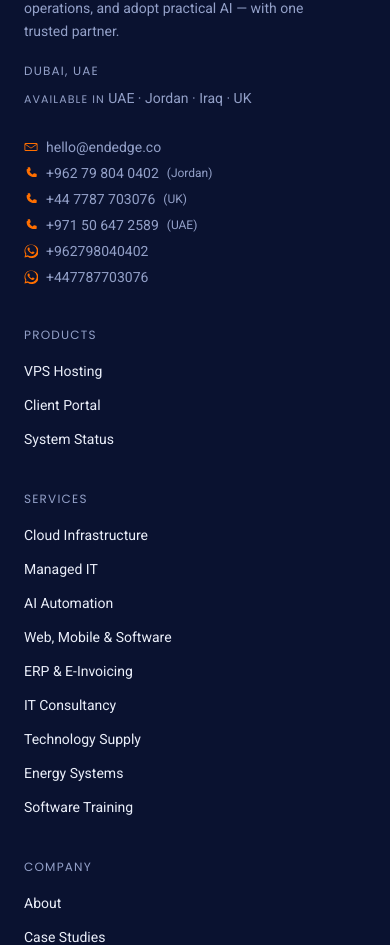
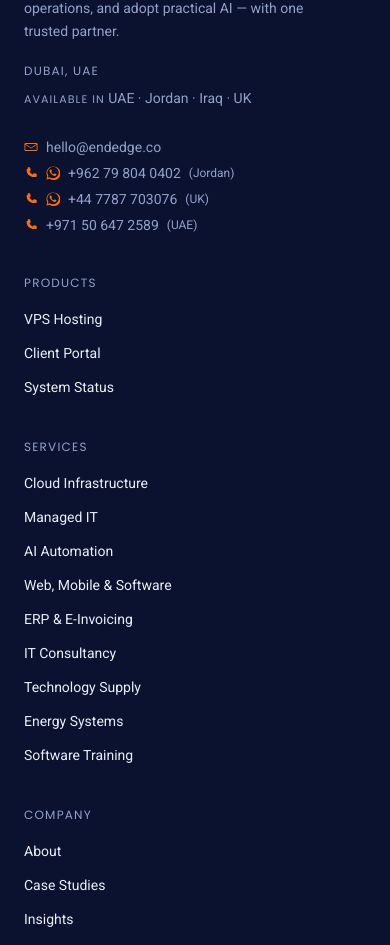
Before and after one commit to iconsjo1/endedge-website, a Next.js app: page /en/about in a window 390 px wide. Shown: the part 5915-6860 px from the top of the page. Built offline with nearby package versions, Linux system fonts and the light colour scheme; no server answers.

Commit message:
Merge matching phone and WhatsApp numbers into one contact row.
Show each number once with phone and WhatsApp icons when digits match, cutting footer duplication.

```diff
--- a/components/TrustContacts.tsx
+++ b/components/TrustContacts.tsx
@@ -24,6 +24,49 @@ type Props = {
   whatsappPrefill?: string;
 };
 
+function digitsOnly(value: string): string {
+  return value.replace(/\D/g, "");
+}
+
+type ContactLine = {
+  display: string;
+  tel?: string;
+  whatsapp?: string;
+  country: string | null;
+};
+
+/** One row per number — phone + WhatsApp merge when digits match. */
+function buildContactLines(): ContactLine[] {
+  const byDigits = new Map<string, ContactLine>();
+
+  for (const phone of COMPANY.phones) {
+    const key = digitsOnly(phone);
+    if (!key) continue;
+    byDigits.set(key, {
+      display: phone,
+      tel: phone,
+      country: phoneCountry(phone),
+    });
+  }
+
+  for (const wa of COMPANY.whatsapps) {
+    const key = digitsOnly(wa);
+    if (!key) continue;
+    const existing = byDigits.get(key);
+    if (existing) {
+      existing.whatsapp = wa;
+    } else {
+      byDigits.set(key, {
+        display: wa,
+        whatsapp: wa,
+        country: phoneCountry(wa),
+      });
+    }
+  }
+
+  return Array.from(byDigits.values());
+}
+
 export default function TrustContacts({
   labels,
   variant = "footer",
@@ -35,9 +78,14 @@ export default function TrustContacts({
       : "mt-6 flex flex-wrap items-center justify-center gap-x-4 gap-y-2";
   const rowClass =
     variant === "footer"
-      ? "inline-flex items-center gap-2 text-sm text-mist/85 transition-colors hover:text-orange"
-      : "inline-flex items-center gap-2 text-sm text-mist/90 transition-colors hover:text-orange";
+      ? "inline-flex items-center gap-2 text-sm text-mist/85"
+      : "inline-flex items-center gap-2 text-sm text-mist/90";
+  const iconLinkClass =
+    "inline-flex text-orange transition-colors hover:text-orange-bright focus-visible:outline-none focus-visible:ring-2 focus-visible:ring-orange/50";
+  const numberClass = "transition-colors hover:text-orange";
   const metaClass = "text-xs text-muted";
+
+  const lines = buildContactLines();
 
   if (variant === "cta" && !hasTrustSignals() && !COMPANY.email) {
     return null;
@@ -68,39 +116,62 @@ export default function TrustContacts({
       >
         <a
           href={`mailto:${COMPANY.email}`}
-          className={rowClass}
+          className={`${rowClass} transition-colors hover:text-orange`}
           onClick={() => trackEvent("contact_click", { method: "email", location: variant })}
         >
           <ContactIcon type="email" label={labels.email} />
           <span>{COMPANY.email}</span>
         </a>
-        {COMPANY.phones.map((phone) => (
+
+        {lines.map((line) => {
+          const waHref = line.whatsapp
+            ? whatsappHrefForNumber(line.whatsapp, whatsappPrefill)
+            : null;
+          const primaryHref = line.tel ? telHref(line.tel) : (waHref ?? "#");
+
+          return (
+            <div key={digitsOnly(line.display)} className={rowClass}>
+              {line.tel ? (
                 <a
-            key={phone}
-            href={telHref(phone)}
-            className={rowClass}
-            onClick={() => trackEvent("contact_click", { method: "phone", location: variant })}
+                  href={telHref(line.tel)}
+                  className={iconLinkClass}
+                  onClick={() =>
+                    trackEvent("contact_click", { method: "phone", location: variant })
+                  }
                 >
                   <ContactIcon type="phone" label={labels.phone} />
-            <span>{phone}</span>
-            {phoneCountry(phone) ? <span className={metaClass}>({phoneCountry(phone)})</span> : null}
                 </a>
-        ))}
-        {COMPANY.whatsapps.map((waNum) => {
-          const href = whatsappHrefForNumber(waNum, whatsappPrefill);
-          if (!href) return null;
-          return (
+              ) : null}
+              {waHref ? (
                 <a
-              key={waNum}
-              href={href}
+                  href={waHref}
                   target="_blank"
                   rel="noopener noreferrer"
-              className={rowClass}
-              onClick={() => trackEvent("contact_click", { method: "whatsapp", location: variant })}
+                  className={iconLinkClass}
+                  onClick={() =>
+                    trackEvent("contact_click", { method: "whatsapp", location: variant })
+                  }
                 >
                   <ContactIcon type="whatsapp" label={labels.whatsapp} />
-              <span>{waNum}</span>
                 </a>
+              ) : null}
+              <a
+                href={primaryHref}
+                className={numberClass}
+                {...(line.tel
+                  ? {}
+                  : { target: "_blank" as const, rel: "noopener noreferrer" })}
+                onClick={() =>
+                  trackEvent("contact_click", {
+                    method: line.tel ? "phone" : "whatsapp",
+                    location: variant,
+                  })
+                }
+              >
+                <span>{line.display}</span>
+              </a>
+              {line.country ? <span className={metaClass}>({line.country})</span> : null}
+            </div>
           );
         })}
       </div>
--- a/lib/constants/company.ts
+++ b/lib/constants/company.ts
@@ -76,7 +76,13 @@ export function telHref(phone: string): string {
 }
 
 export function phoneCountry(phone: string): string | null {
-  return PHONE_COUNTRY_BY_NUMBER[phone] ?? null;
+  const direct = PHONE_COUNTRY_BY_NUMBER[phone];
+  if (direct) return direct;
+  const digits = phone.replace(/\D/g, "");
+  for (const [known, country] of Object.entries(PHONE_COUNTRY_BY_NUMBER)) {
+    if (known.replace(/\D/g, "") === digits) return country;
+  }
+  return null;
 }
 
 /** WhatsApp Business deep link for one number (E.164 or formatted). */
```
Lines whose indentation alone changed are shown as unchanged.
